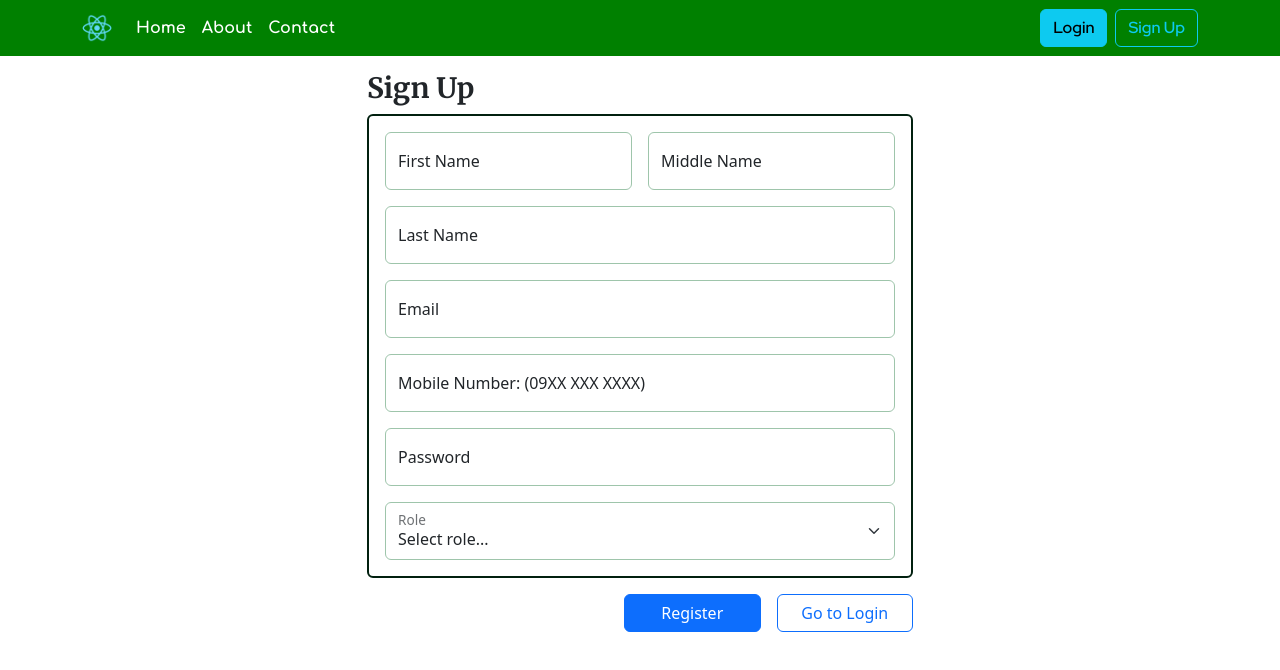
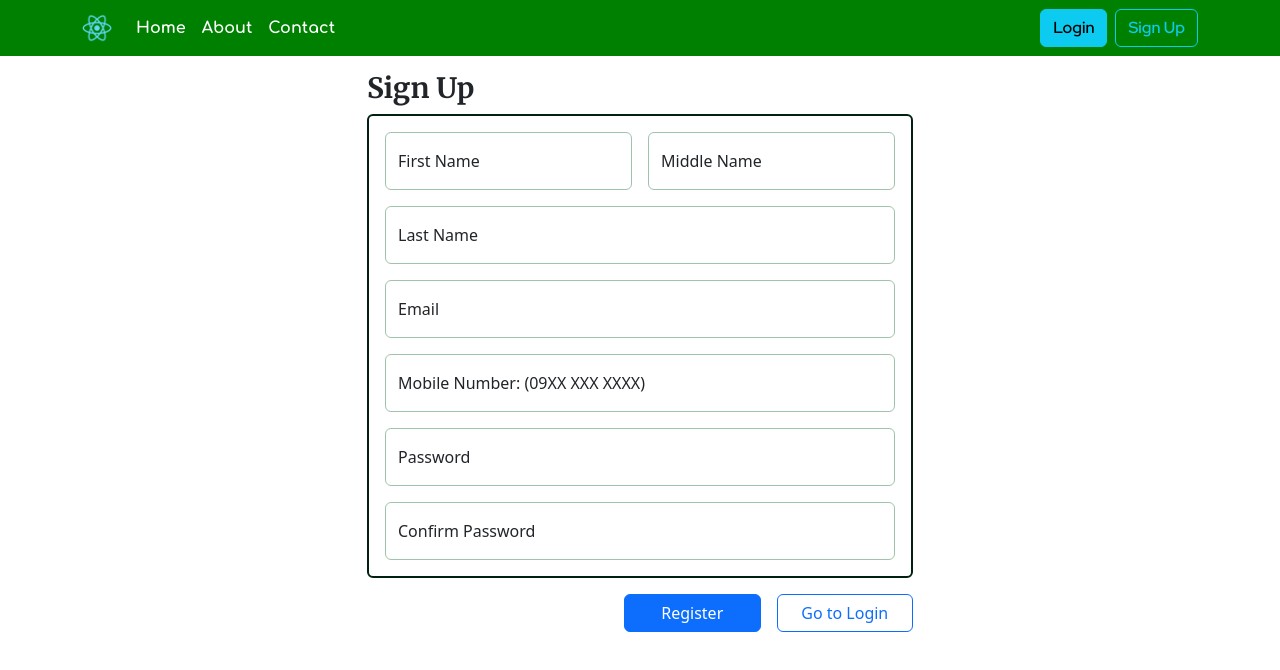
Before and after one commit to lng-athens/maThECH-frontend, a React (Create React App) app: page /signup in a window 1280 px wide. Shown: the top 670 px of the page. Built offline with nearby package versions, Linux system fonts and the light colour scheme; no server answers; a web font is replaced by a local one.

Commit message:
Finish Signup functionalities

```diff
--- a/src/pages/SignUp.jsx
+++ b/src/pages/SignUp.jsx
@@ -1,46 +1,107 @@
 import { Button, Col, Container, FloatingLabel, Form, Row, Stack } from "react-bootstrap";
 import "../assets/css/signup.css";
-import { Link } from "react-router-dom";
+import { Link, useNavigate } from "react-router-dom";
+import { useEffect, useState } from "react";
+import Swal from "sweetalert2";
 
 export default function SignUp() {
+    const navigate = useNavigate();
+    const [firstName, setFirstName] = useState('');
+    const [middleName, setMiddleName] = useState('');
+    const [lastName, setLastName] = useState('');
+    const [email, setEmail] = useState('');
+    const [mobileNumber, setMobileNumber] = useState('');
+    const [password, setPassword] = useState('');
+    const [confirmPassword, setConfirmPassword] = useState('');
+
+    useEffect(() => {
+        if(mobileNumber.length > 11) {
+            setMobileNumber(mobileNumber.slice(0, 11));
+        }
+    }, [firstName, middleName, lastName, email, mobileNumber, password, confirmPassword]);
+
+    const signup = (e) => {
+        e.preventDefault();
+
+        fetch(`${process.env.REACT_APP_API_URL}/user/signup`, {
+            method: 'POST',
+            headers: {
+                'Content-Type': 'application/json'
+            },
+            body: JSON.stringify({
+                firstName: firstName,
+                middleName: middleName,
+                lastName: lastName,
+                email: email,
+                mobile_no: mobileNumber,
+                password: password
+            })
+        })
+        .then(res => res.json())
+        .then(data => {
+            if (data.success === true) {
+                Swal.fire({
+                    title: 'Success!',
+                    icon: 'success',
+                    text: data.message
+                })
+                .then(result => {
+                    if (result.isConfirmed) {
+                        setFirstName('');
+                        setMiddleName('');
+                        setLastName('');
+                        setEmail('');
+                        setMobileNumber('');
+                        setPassword('');
+                        setConfirmPassword('');
+                        navigate('/login');
+                    }
+                });
+            }
+            else {
+                Swal.fire({
+                    title: 'Failed!',
+                    icon: 'error',
+                    text: data.message
+                });
+            }
+        });
+    };
+
     return (
         <Container className="my-3">
             <Row className="justify-content-center">
                 <Col md={8} lg={6}>
                     <h3 className="title">Sign Up</h3>
-                    <Form>
+                    <Form onSubmit={signup}>
                         <Container className="border-2 form-container p-3">
                             <Stack direction="horizontal" className="mb-3" gap={3}>
                                 <FloatingLabel controlId="firstName" label="First Name" className="w-100">
-                                    <Form.Control type="text" placeholder="First Name" />
+                                    <Form.Control type="text" placeholder="First Name" value={firstName} onChange={e => setFirstName(e.target.value)} />
                                 </FloatingLabel>
                                 <FloatingLabel controlId="middleName" label="Middle Name" className="w-100">
-                                    <Form.Control type="text" placeholder="Middle Name" />
+                                    <Form.Control type="text" placeholder="Middle Name" value={middleName} onChange={e => setMiddleName(e.target.value)} />
                                 </FloatingLabel>
                             </Stack>
 
                             <FloatingLabel controlId="lastName" label="Last Name" className="mb-3">
-                                <Form.Control type="text" placeholder="Last Name" />
+                                <Form.Control type="text" placeholder="Last Name" value={lastName} onChange={e => setLastName(e.target.value)} />
                             </FloatingLabel>
 
                             <FloatingLabel controlId="email" label="Email" className="mb-3">
-                                <Form.Control type="email" placeholder="Email" />
+                                <Form.Control type="email" placeholder="Email" value={email} onChange={e => setEmail(e.target.value)} />
                             </FloatingLabel>
 
                             <FloatingLabel controlId="phone" label="Mobile Number: (09XX XXX XXXX)" className="mb-3">
-                                <Form.Control type="number" placeholder="Mobile Number" pattern="[0-9]{11}" />
+                                <Form.Control type="number" placeholder="Mobile Number" pattern="[0-9]{11}" value={mobileNumber} onChange={e => setMobileNumber(e.target.value)} />
                             </FloatingLabel>
 
                             <FloatingLabel controlId="password" label="Password" className="mb-3">
-                                <Form.Control type="password" placeholder="Password" />
+                                <Form.Control type="password" placeholder="Password" value={password} onChange={e => setPassword(e.target.value)} />
                             </FloatingLabel>
 
-                            <FloatingLabel controlId="role" label="Role">
-                                <Form.Select aria-label="Select role">
-                                    <option disabled selected>Select role...</option>
-                                    <option value="student">Student</option>
-                                    <option value="teacher">Teacher</option>
-                                </Form.Select>
+                            <FloatingLabel controlId="confirmPassword" label="Confirm Password">
+                                <Form.Control type="password" placeholder="Confirm Password" value={confirmPassword} onChange={e => setConfirmPassword(e.target.value)} />
                             </FloatingLabel>
                         </Container>
                         <Stack direction="horizontal" gap={3} className="justify-content-end mt-3">
```
